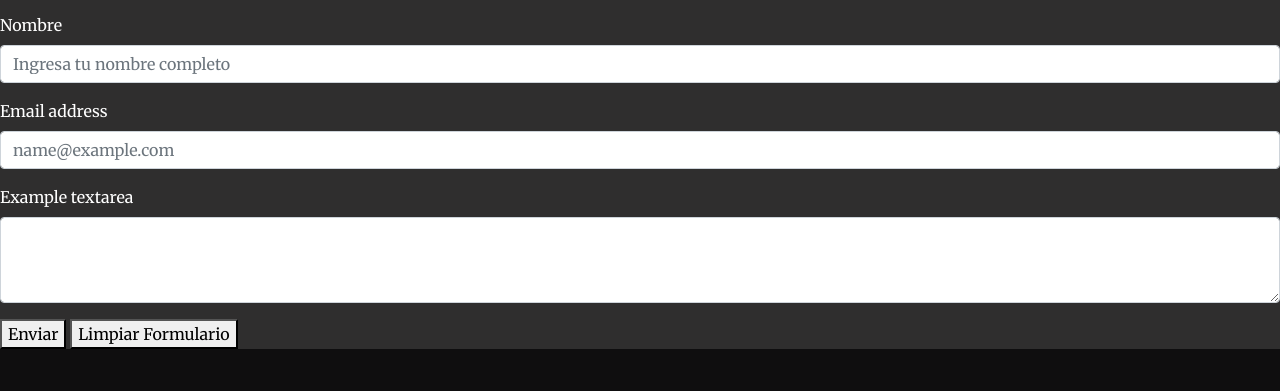
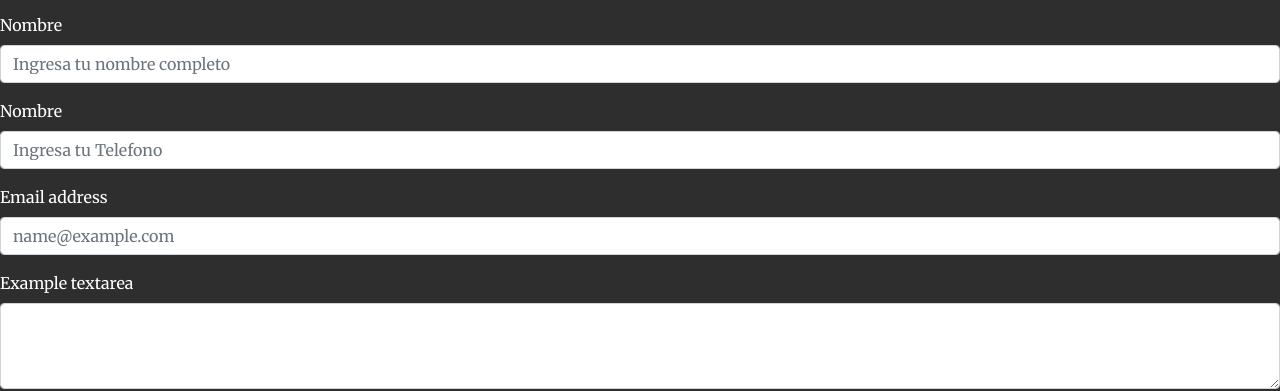
Before and after one commit to ignacioru95/Los_Tabaleros, a plain HTML site: page Pages/contacto.html in a window 1280 px wide. Shown: the part 200-591 px from the top of the page. Drawn offline with nearby package versions, Linux system fonts and the light colour scheme.

Commit message:
modifique contacto e integrantes con bootstrap

```diff
--- a/Pages/contacto.html
+++ b/Pages/contacto.html
@@ -108,6 +108,10 @@
       <input type="text" class="form-control" id="exampleFormControlInput1" placeholder="Ingresa tu nombre completo">
     </div>
     <div class="mb-3">
+      <label for="exampleFormControlInput1" class="form-label">Nombre</label>
+      <input type="tel" class="form-control" id="exampleFormControlInput1" placeholder="Ingresa tu Telefono">
+    </div>
+    <div class="mb-3">
       <label for="exampleFormControlInput1" class="form-label">Email address</label>
       <input type="email" class="form-control" id="exampleFormControlInput1" placeholder="name@example.com">
     </div>
```
